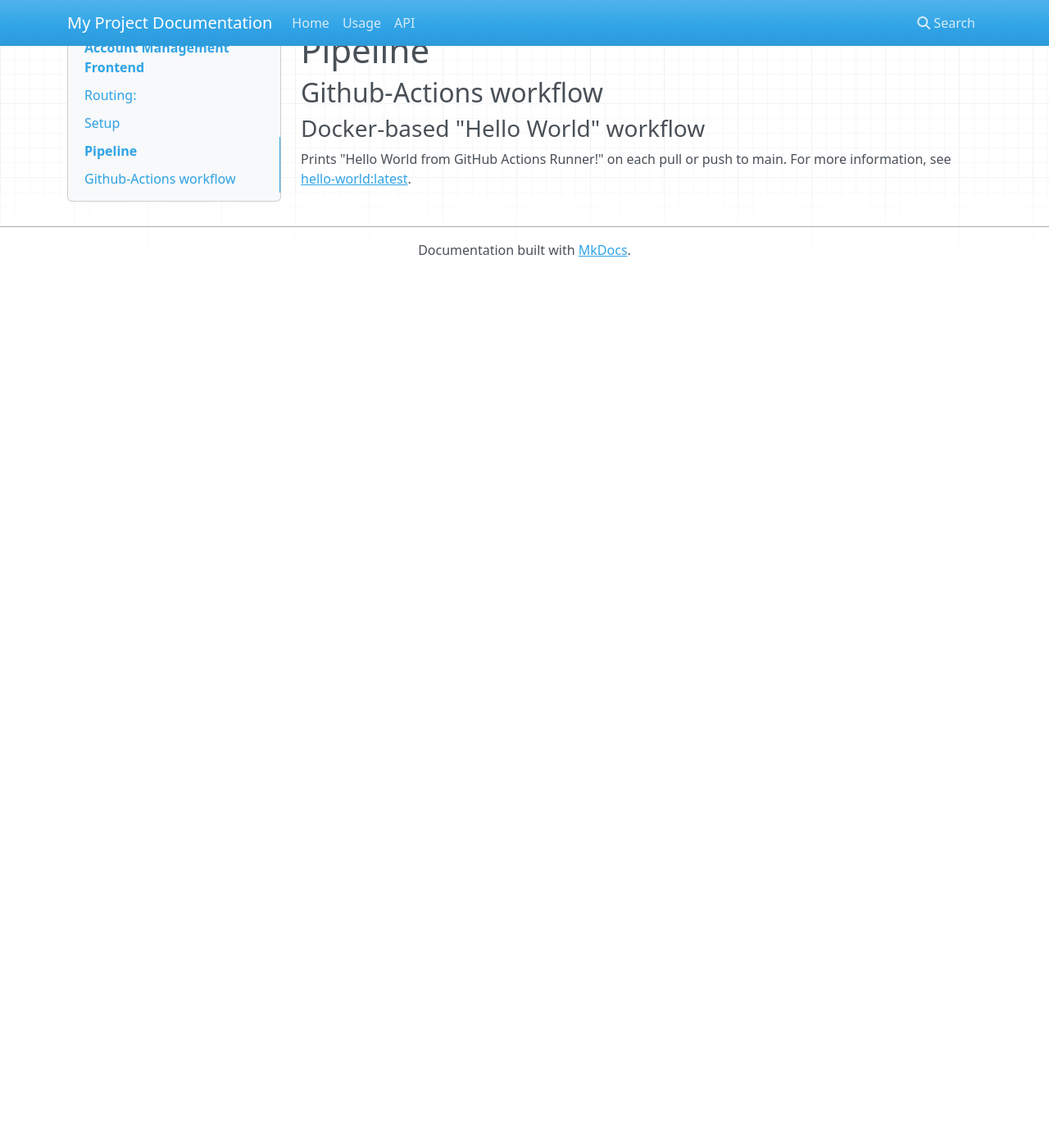
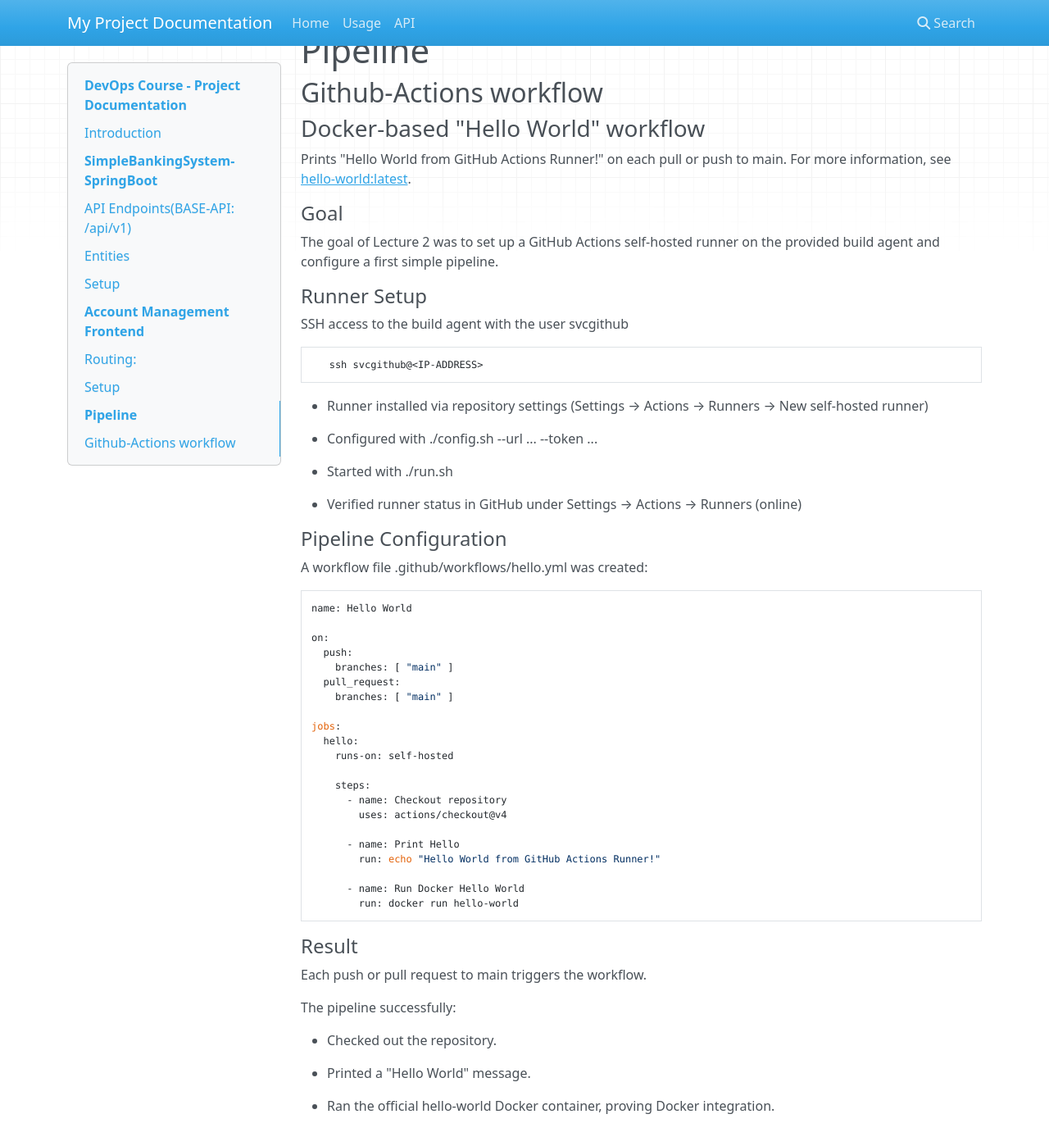
Before and after one commit to danielshahini/DevOpsFHV, an MkDocs documentation site: the page built from docs/doc.md, in a window 1280 px wide and 1400 px high, scrolled down 1613 px. Shown: the whole window at 82% size. Built offline with MkDocs 1.6.1, drawn with Linux system fonts in a browser that asks for light colours; nearby versions of some CDN libraries; before the commit the page ends 1946 px from its top, so only the background shows below that.

Commit message:
Update doc.md
this is update lecture 2 document brother enojy reading it

````diff
--- a/docs/doc.md
+++ b/docs/doc.md
@@ -93,3 +93,58 @@ The frontend communicates with a backend REST API exposed under `/api/v1`.
 
 Prints "Hello World from GitHub Actions Runner!" on each pull or push to main.
 For more information, see [hello-world:latest](https://hub.docker.com/_/hello-world).
+
+#### Goal
+The goal of Lecture 2 was to set up a GitHub Actions self-hosted runner on the provided build agent and configure a first simple pipeline.
+
+#### Runner Setup
+
+SSH access to the build agent with the user svcgithub
+```bash
+   ssh svcgithub@<IP-ADDRESS>
+```
+- Runner installed via repository settings (Settings → Actions → Runners → New self-hosted runner)
+
+- Configured with ./config.sh --url ... --token ...
+
+- Started with ./run.sh
+
+- Verified runner status in GitHub under Settings → Actions → Runners (online)
+
+#### Pipeline Configuration
+A workflow file .github/workflows/hello.yml was created:
+```bash
+name: Hello World
+
+on:
+  push:
+    branches: [ "main" ]
+  pull_request:
+    branches: [ "main" ]
+
+jobs:
+  hello:
+    runs-on: self-hosted
+
+    steps:
+      - name: Checkout repository
+        uses: actions/checkout@v4
+
+      - name: Print Hello
+        run: echo "Hello World from GitHub Actions Runner!"
+
+      - name: Run Docker Hello World
+        run: docker run hello-world
+```
+
+#### Result
+
+Each push or pull request to main triggers the workflow.
+
+The pipeline successfully:
+
+- Checked out the repository.
+
+- Printed a "Hello World" message.
+
+- Ran the official hello-world Docker container, proving Docker integration.
````
